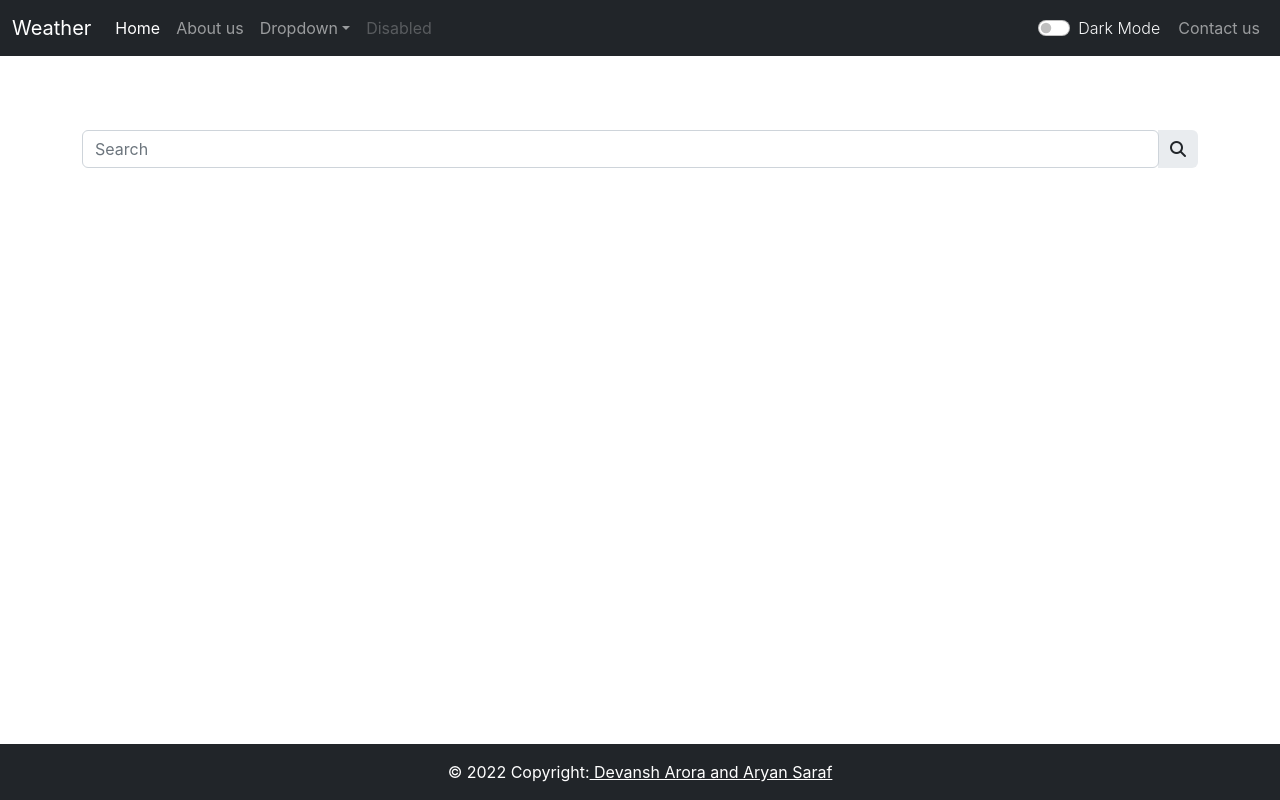
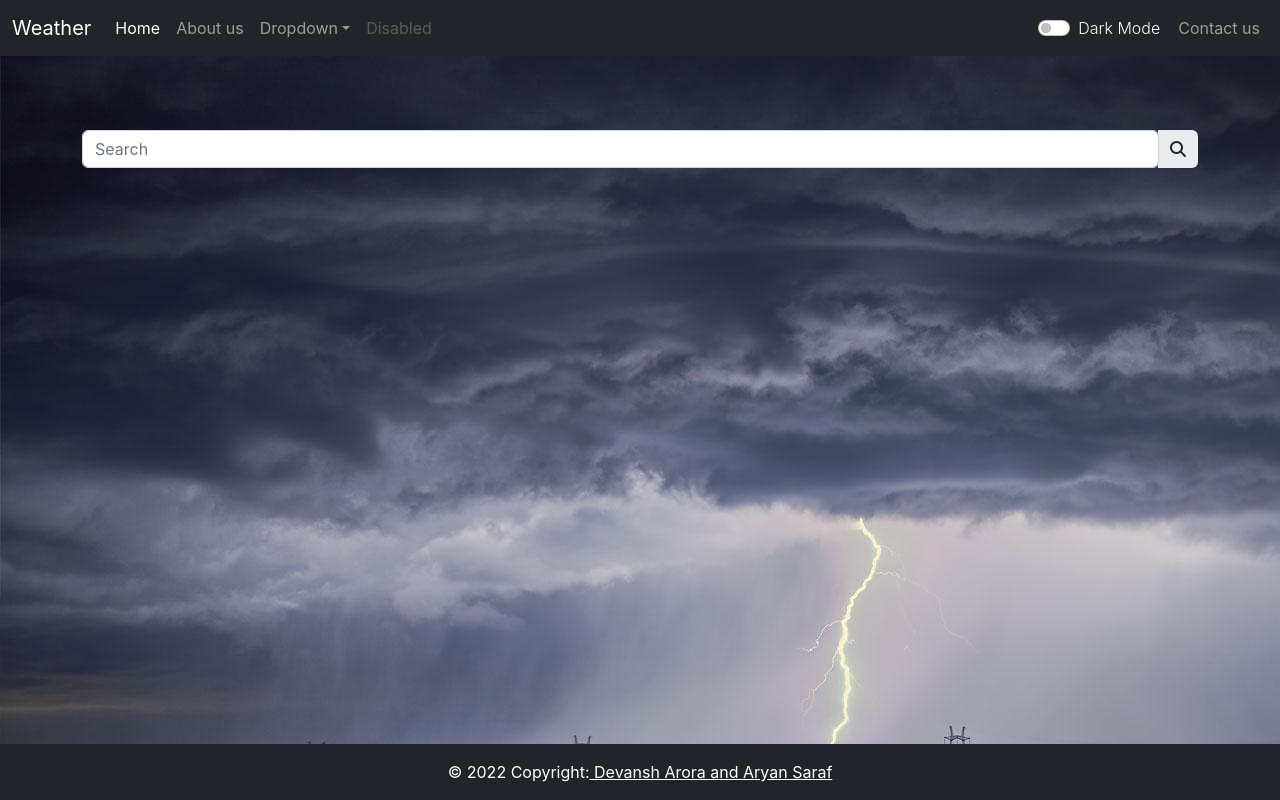
Before and after one commit to ART3MISTICAL/hackathon, a React (Create React App) app in the folder react-frontend/: page / in a window 1280 px wide. Built offline with nearby package versions, Linux system fonts and the light colour scheme.

Commit message:
background

```diff
--- a/react-frontend/src/index.css
+++ b/react-frontend/src/index.css
@@ -8,6 +8,10 @@ body {
     sans-serif;
   -webkit-font-smoothing: antialiased;
   -moz-osx-font-smoothing: grayscale;
+  background-image: url("./assets/earth.jpg");
+  background-position-y: -80px;
+  background-size: "1920px 1080px";
+  background-repeat: no-repeat;
 }
 
 code {
```
Also changed, not shown: react-frontend/src/assets/earth.jpg.
